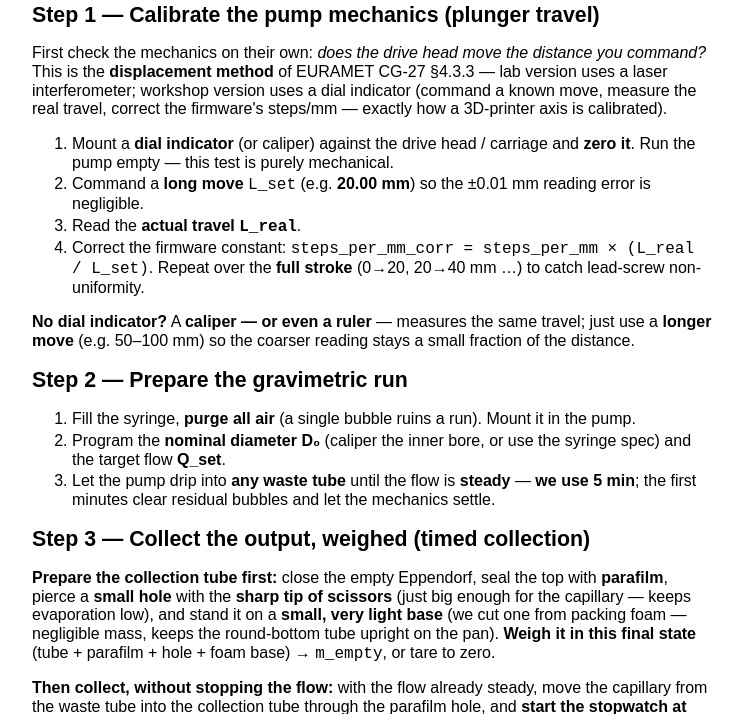
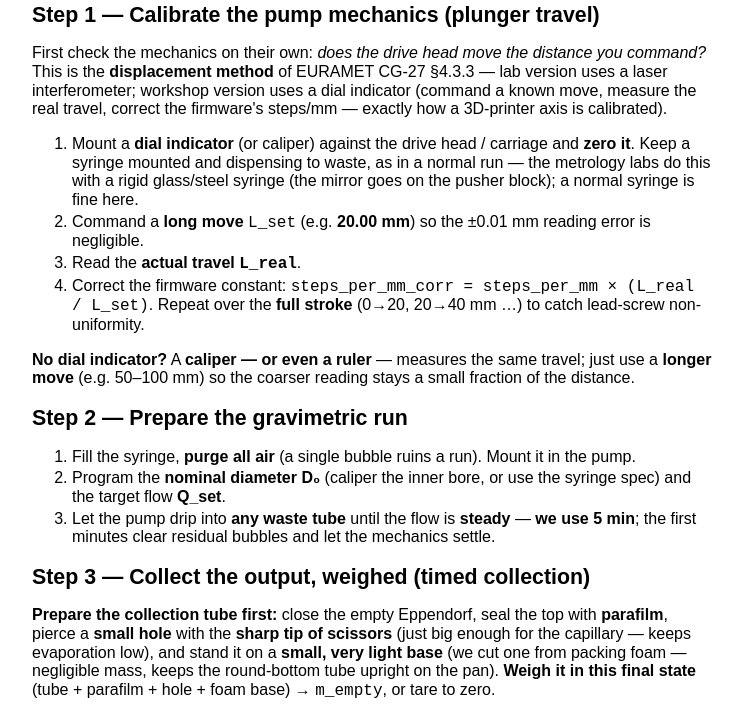
Before and after one commit to jjleon27/flow-calibration, a plain HTML site: page index.html in a window 1280 px wide. Shown: the part 940-1654 px from the top of the page, without its empty margins (368-1111 px from the left). Drawn offline with Linux system fonts and the light colour scheme.

Commit message:
Deploying to gh-pages from @ jjleon27/flow-calibration@3e9f1514d8aff64e694630e415fa91dfecd7cdd7 🚀

```diff
--- a/index.html
+++ b/index.html
@@ -118,8 +118,9 @@ the <strong>displacement method</strong> of EURAMET CG-27 §4.3.3 — lab versio
 workshop version uses a dial indicator (command a known move, measure the real travel, correct the
 firmware's steps/mm — exactly how a 3D-printer axis is calibrated).</p>
 <ol>
-<li>Mount a <strong>dial indicator</strong> (or caliper) against the drive head / carriage and <strong>zero it</strong>. Run the
-   pump empty — this test is purely mechanical.</li>
+<li>Mount a <strong>dial indicator</strong> (or caliper) against the drive head / carriage and <strong>zero it</strong>. Keep a
+   syringe mounted and dispensing to waste, as in a normal run — the metrology labs do this with a
+   rigid glass/steel syringe (the mirror goes on the pusher block); a normal syringe is fine here.</li>
 <li>Command a <strong>long move</strong> <code>L_set</code> (e.g. <strong>20.00 mm</strong>) so the ±0.01 mm reading error is negligible.</li>
 <li>Read the <strong>actual travel <code>L_real</code></strong>.</li>
 <li>Correct the firmware constant: <code>steps_per_mm_corr = steps_per_mm × (L_real / L_set)</code>. Repeat over
```
Also changed, not shown: search_index.json (+1 -1 lines).
